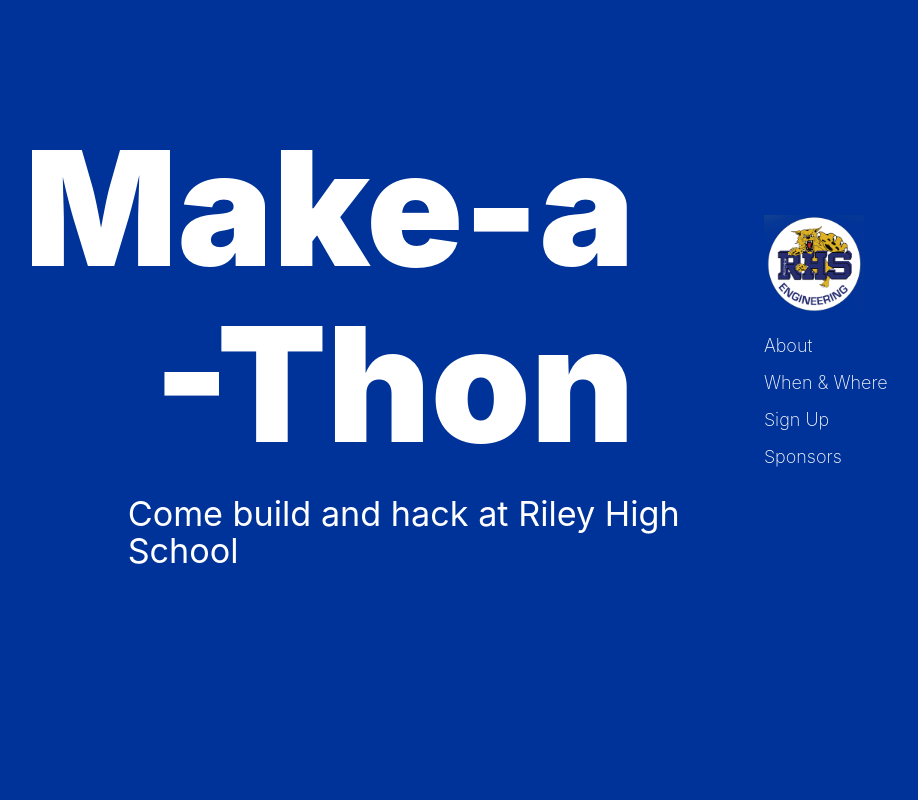
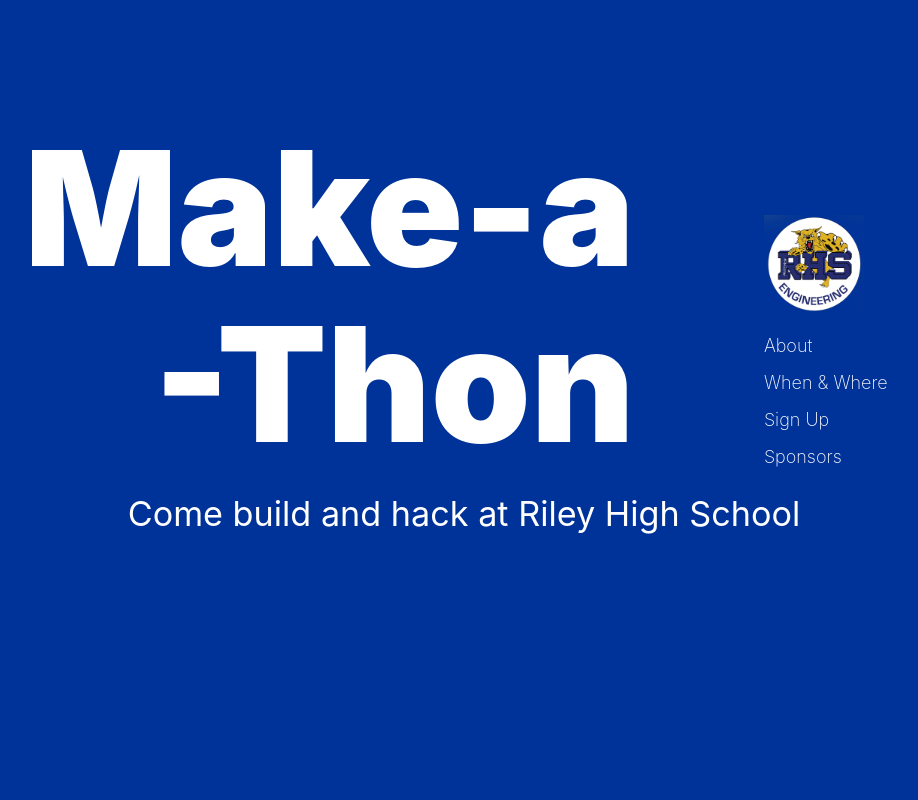
Before and after one commit to airsoarer/Make-a-Thon, a plain HTML site: page html/index.html in a window 1280 px wide. Shown: the top 800 px of the page, without its empty margins (314-1232 px from the left). Drawn offline with nearby package versions, Linux system fonts and the light colour scheme.

Commit message:
Add files via upload

```diff
--- a/html/index.html
+++ b/html/index.html
@@ -18,7 +18,7 @@
             <div class="col m12 blue">
                 <h1 class="col m12 right-align">Make-a</h1>
                 <h1 class="col m12 right-align">-Thon</h1>
-                <h4 class="col m6 offset-m4 l6 offset-l4">Come build and hack at Riley High School</h4>
+                <h4 class="col m8 offset-m4">Come build and hack at Riley High School</h4>
             </div>
         </div>
         <div class="row">
```
